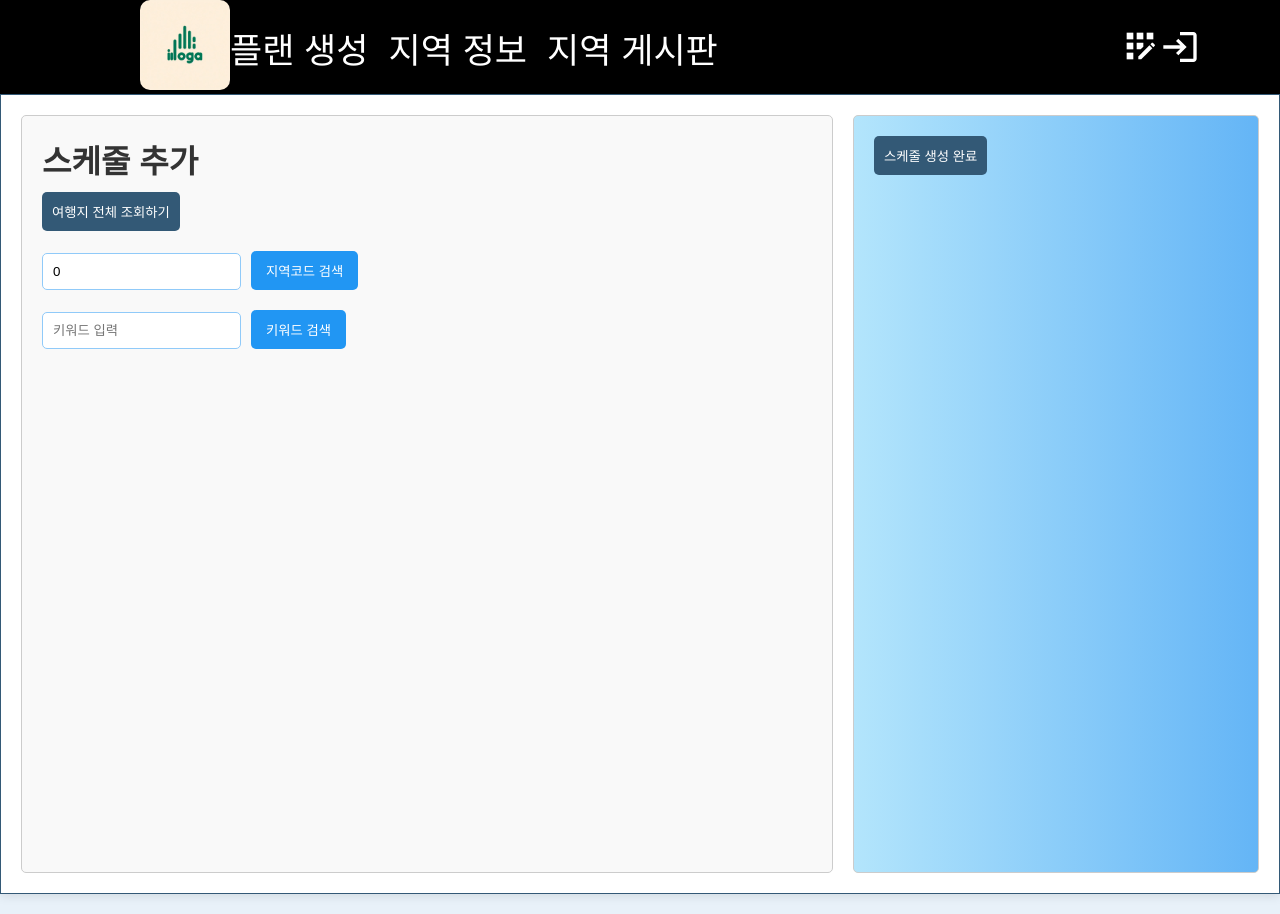
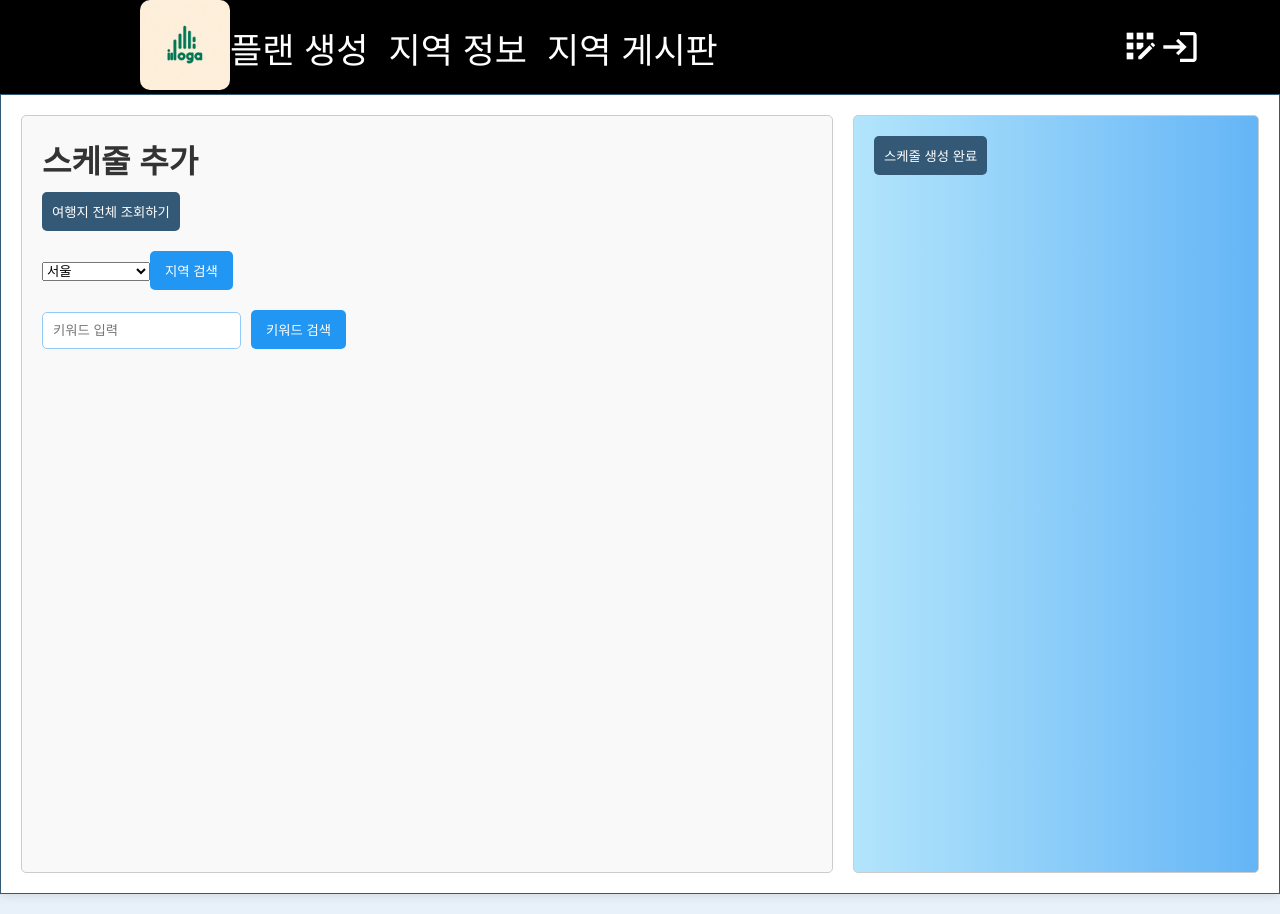
Before and after one commit to sparta-project-illoga/FE, a React (Create React App) app: page /plan/1/schedule in a window 1280 px wide. Built offline with nearby package versions, Linux system fonts and the light colour scheme.

Commit message:
Fix : 지역 코드 아닌 지역 이름으로 검색

```diff
--- a/src/page/schedule/Schedule.jsx
+++ b/src/page/schedule/Schedule.jsx
@@ -4,6 +4,7 @@ import { useParams } from "react-router-dom";
 import { useCookies } from 'react-cookie';
 
 import "../../component/schedule/Schedule.css"
+import { REGIONS } from "../../component/Regions";
 
 function Schedule() {
     const [cookies] = useCookies(['Authorization']);
@@ -222,8 +223,20 @@ function Schedule() {
                     <button onClick={tourlist}>여행지 전체 조회하기</button>
                     <div className="search-container">
                         <div className="search-group">
-                            <input type="number" id="searchCode" value={code} onChange={handleCode} placeholder="지역코드 입력" />
-                            <button onClick={searchCode}>지역코드 검색</button>
+                            <select
+                                value={code}
+                                onChange={handleCode}
+                            >
+                                <option value="" disabled>
+                                    지역 선택
+                                </option>
+                                {REGIONS.map((region) => (
+                                    <option key={region.areaCode} value={region.areaCode}>
+                                        {region.name}
+                                    </option>
+                                ))}
+                            </select>
+                            <button onClick={searchCode}>지역 검색</button>
                         </div>
                         <div className="search-group">
                             <input type="text" id="searchKeyword" value={keyword} onChange={handleKeyword} placeholder="키워드 입력" />
```
